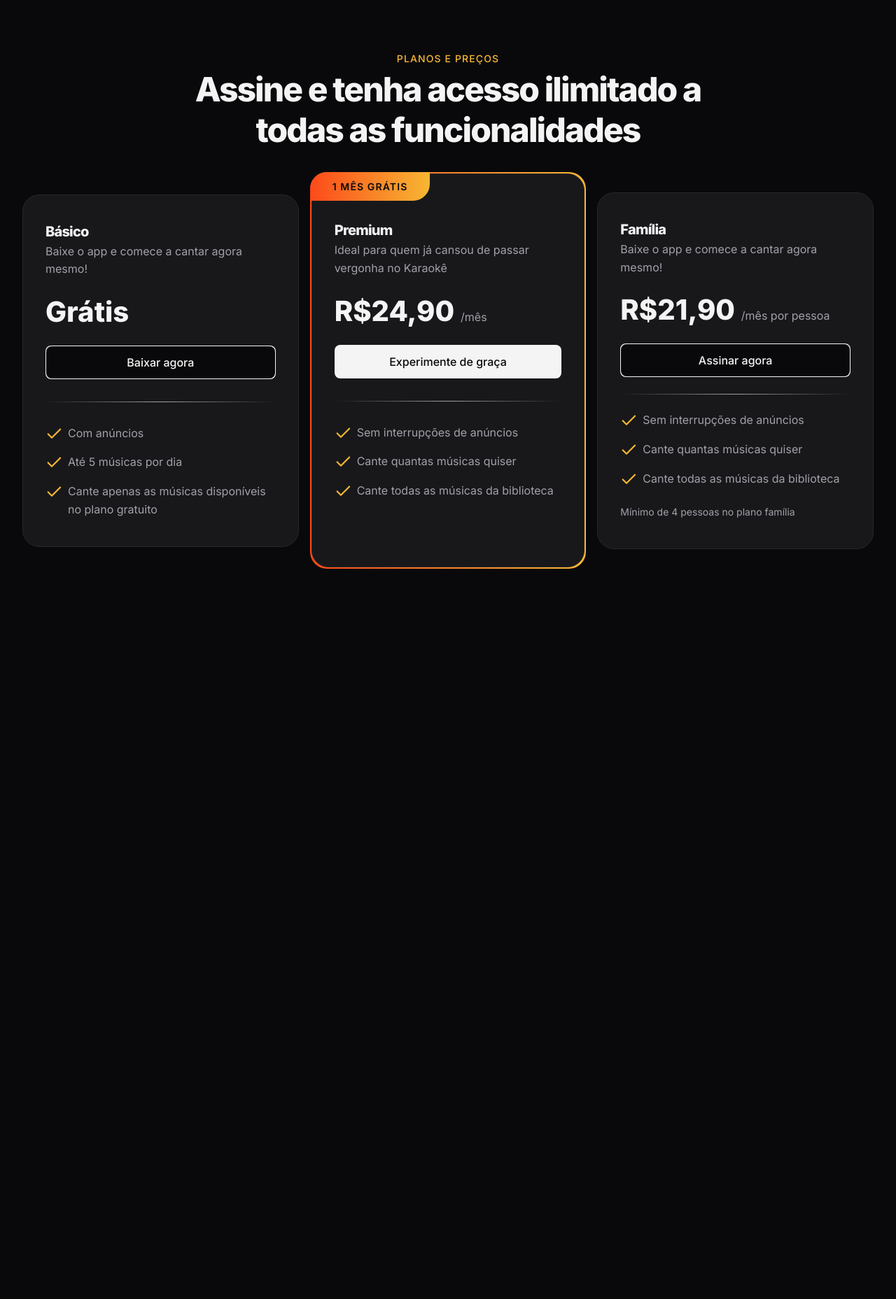
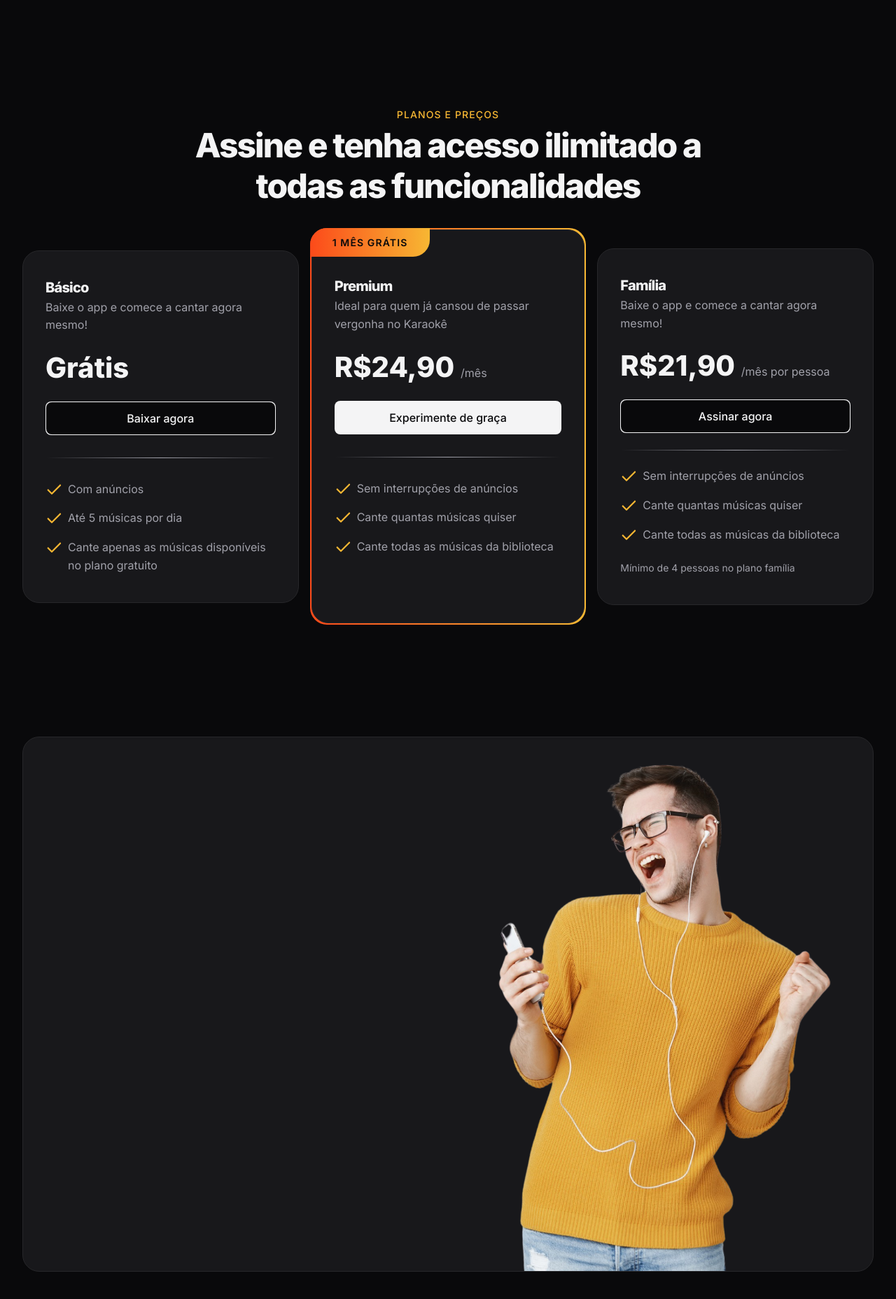
Before and after one commit to paulinhoteixeira/Zingen, a plain HTML site: page index.html in a window 1280 px wide. Shown: the part 2574-4431 px from the top of the page at 70% size. Before the commit the page ends 3387 px from the top, so only its background shows below. Drawn offline with Linux system fonts and the light colour scheme.

Commit message:
padding container in pricing section adjusted

```diff
--- a/index.html
+++ b/index.html
@@ -109,7 +109,7 @@
   </section>
 
   <section id="pricing">
-    <div class="container px-xl">
+    <div class="container py-xl">
       <header>
         <strong>Planos e preços</strong>
         <h2>Assine e tenha acesso ilimitado a todas as funcionalidades</h2>
@@ -162,5 +162,14 @@
       </div>
     </div>
   </section>
+
+  <section id="download">
+    <div class="container py-xl">
+      <div class="card px-lg even-columns items-center">
+        <div></div>
+        <img src="assets/rapaz-ouvindo-musica-com-fones-de-ouvido-e-cantando-no-aplicativo-de-karaoke-removebg 1.png" alt="">
+      </div>
+    </div>
+  </section>
 </body>
 </html>
```
